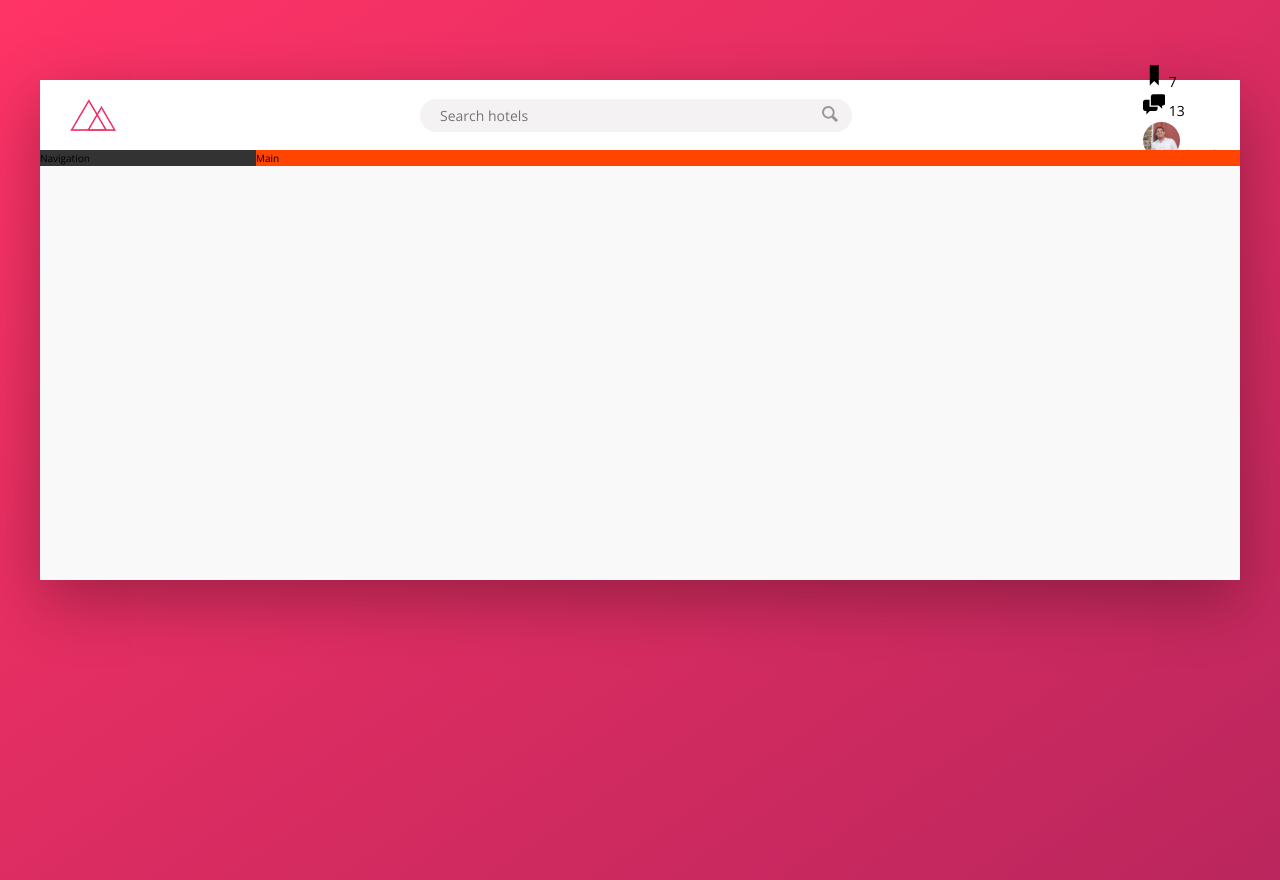
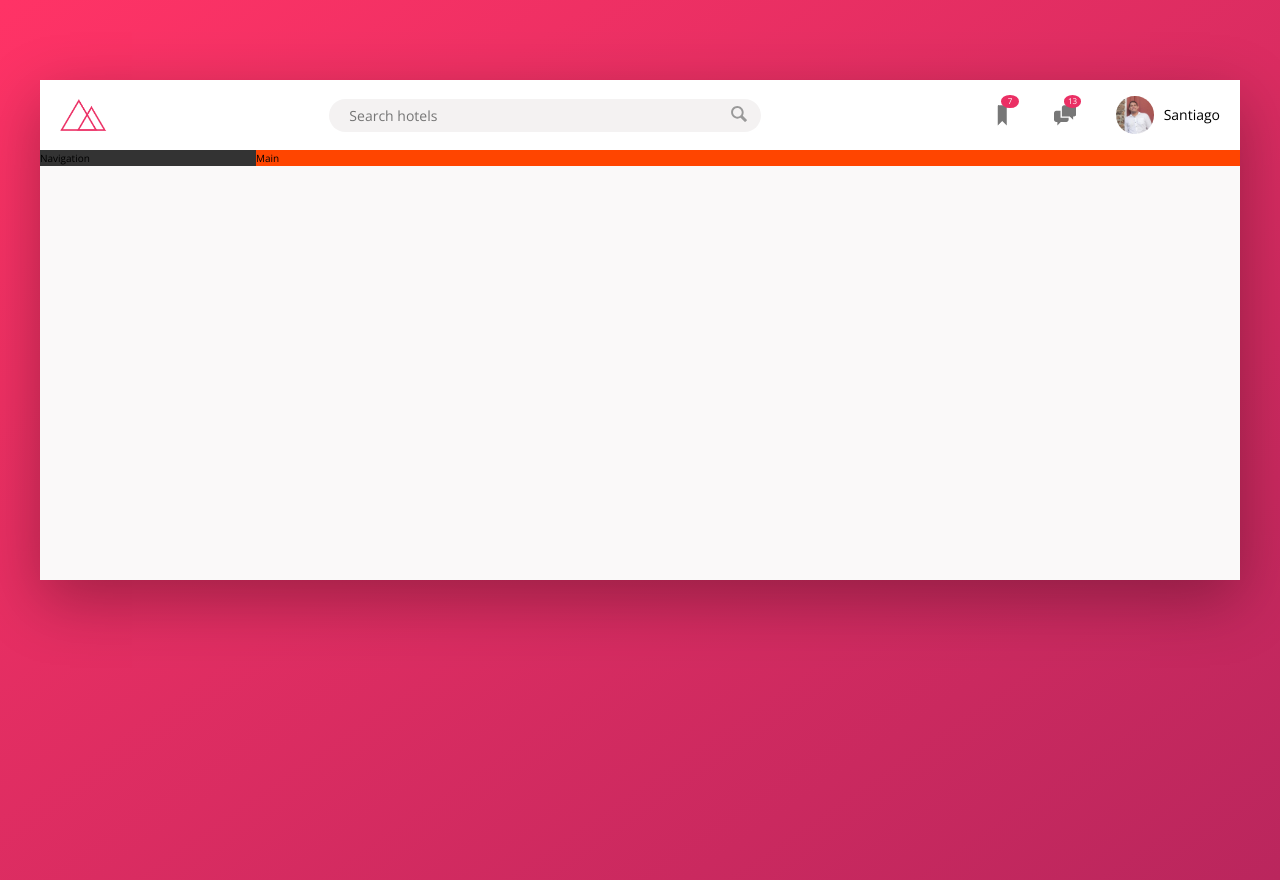
Before and after one commit to SantiagoAlvarze22/Trillo, a website: page index.html in a window 1280 px wide. Drawn offline with nearby package versions, Linux system fonts and the light colour scheme.

Commit message:
user-nav styles

```diff
--- a/sass/_components.scss
+++ b/sass/_components.scss
@@ -2,7 +2,7 @@
 //LOGO
 .logo{
     height: 3.25rem;
-    margin-left: 3rem;
+    margin-left: 2rem;
 }
 
 ///////////////////////////////////////////////////////
@@ -63,29 +63,53 @@
 //USER NAV
 
 .user-nav{
+    align-self: stretch;
+    display: flex;
+    align-items: center;
+
+    & > *{
+        padding: 0 2rem;
+        cursor: pointer;
+        height: 100%;
+        display: flex;
+        align-items: center;
+    }
+
+    &> *:hover{
+        background-color: var(--color-grey-light-2);
+    }
+
     &__icon-box{
-
+        position: relative;
     }
 
     &__icon{
         height: 2.25rem;
         width: 2.25rem;
-    }
-
-    &__notificaction{
+        fill: var(--color-grey-dark-2);
 
     }
 
-    &__user{
+    &__notification{
+        font-size: .8rem;
+        width: 1.75rem;
+        width: 1.75rem;
+        border-radius: 50%;
+        background-color: var(--color-primary );
+        color: #fff;
+        position: absolute;
+        top: 1.5rem;
+        right: 1.5rem;
 
+        display: flex;
+        justify-content: center;
+        align-items: center;
     }
 
     &__user-photo{
         height: 3.75rem;
         border-radius: 50% ;
+        margin-right: 1rem;
     }
 
-    &__user-name{
-
-    }
 }
```
Also changed, not shown: css/style.css.
